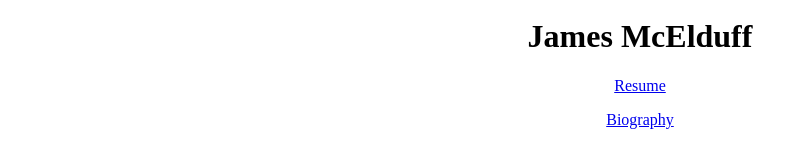
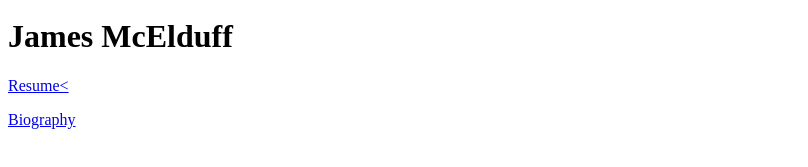
Before and after one commit to mcelduffjames/mcelduffjames.github.io, a plain HTML site: page index.html in a window 1280 px wide. Shown: the part 29-196 px from the top of the page, without its empty margins (0-808 px from the left). Drawn offline with Linux system fonts and the light colour scheme.

Commit message:
removed center html tags

```diff
--- a/index.html
+++ b/index.html
@@ -11,7 +11,7 @@
 
 <img src="image.jpg" alt="photo of James" style="width:20%;height:20%">
 
-<h1><center>James McElduff</center></h1>
-<p><a href="resume.html"><center>Resume</center></a></p>
-<p><a href="bio.html"><center>Biography</center></p>
+<h1>James McElduff</h1>
+<p><a href="resume.html">Resume<</a></p>
+<p><a href="bio.html">Biography</p>
 </body>
```
